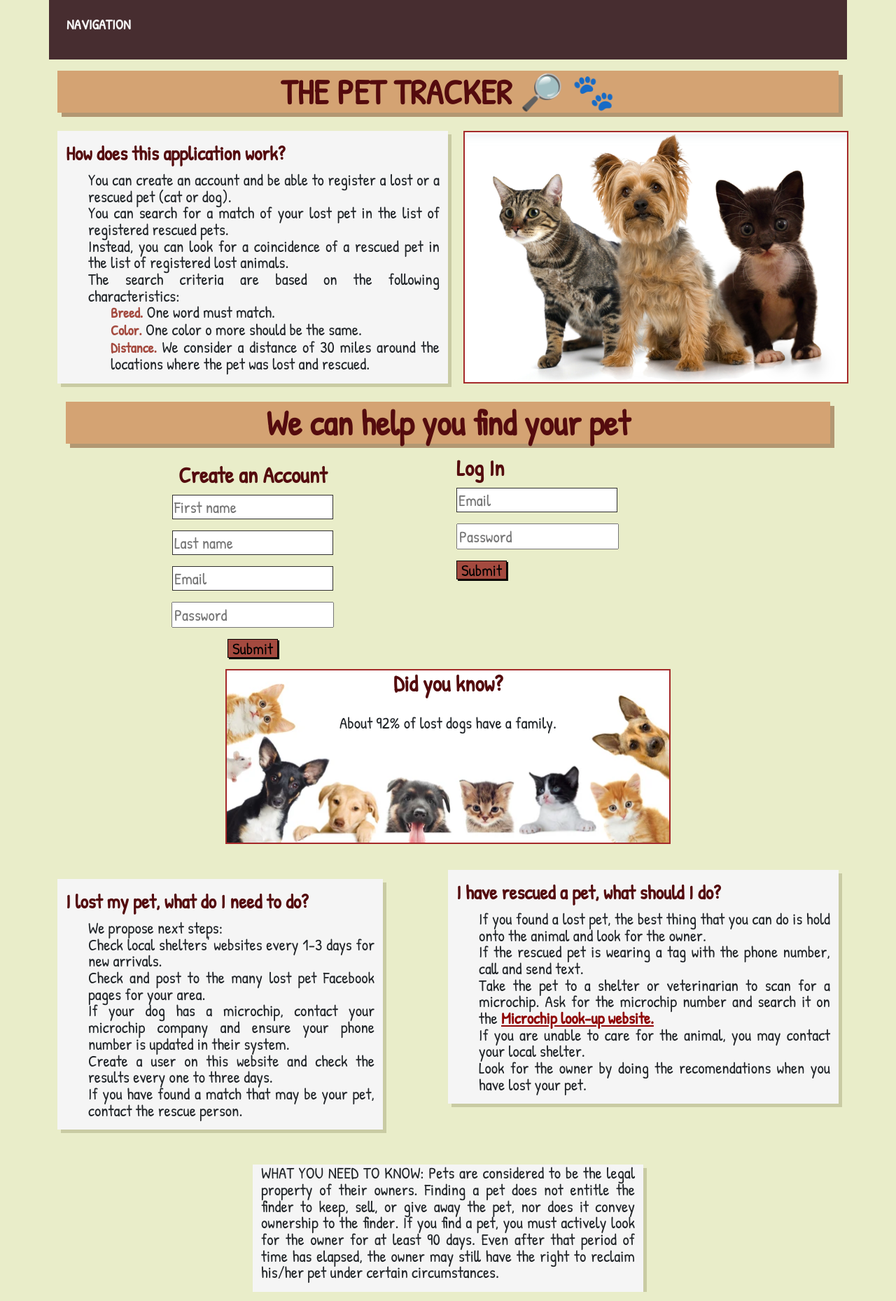
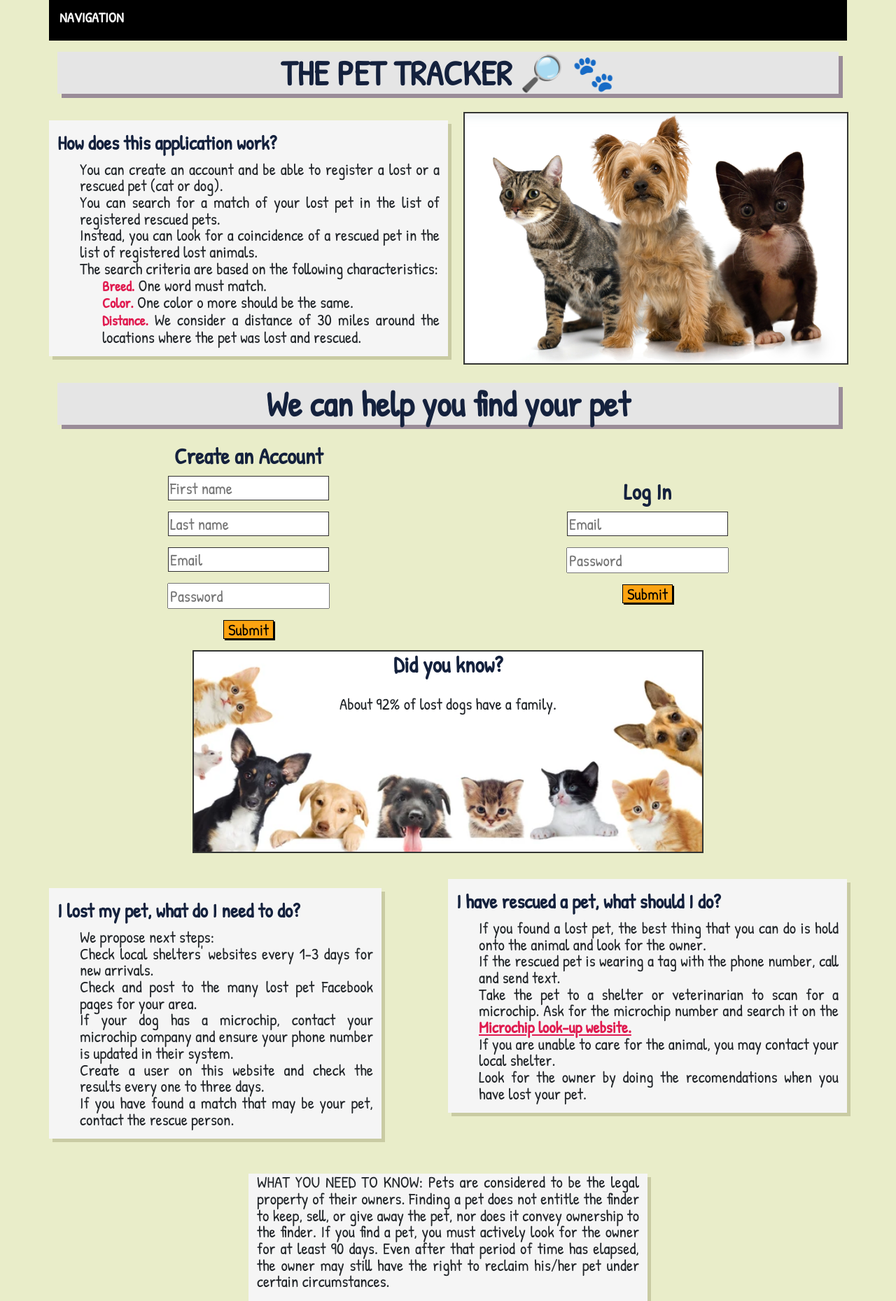
Before and after one commit to Yesicanmendoza/final_project, a Flask app: page / in a window 1280 px wide. Shown: the whole page at 70% size. Run offline with Flask 2, Linux system fonts and the light colour scheme; some libraries are stand-ins or nearby versions.

Commit message:
Changing styling

```diff
--- a/server.py
+++ b/server.py
@@ -405,8 +405,8 @@ def get_matches():
                 for word in pet_color_lst:
                     if word in pet_look_color_lst:
                         color = True
-                        print(word)
-                        print(color)
+                        #print(word)
+                        #print(color)
                         break
             else:
                 if pet_color_lst[0] in pet_look_color_lst:
@@ -462,7 +462,7 @@ def change_pet_type():
     """Change the pet type to found."""
     msg2=''
     id_lost_pet = session['pet_id']
-    print(request.json.get('match_pet_id'))
+    #print(request.json.get('match_pet_id'))
     id_match_pet = request.json.get('match_pet_id')
     lost_pet=crud.get_pet_by_id(id_lost_pet)
     lost_pet.pet_type='found'
--- a/static/styles.css
+++ b/static/styles.css
@@ -11,30 +11,30 @@ body {
 
 h1 {
   text-align: center;
-  background-color:#d4a373;
-  color:#540b0e;
+  background-color:#e5e5e5;
+  color:#14213d;
   font-weight: bold;
   font-size: 50px;
-  box-shadow: 6px 6px #9c7650b7;
+  box-shadow: 6px 6px #9a8c98;
   margin-top: 10px;
 }
 
 h2, h3 {
   font-weight: bold;
-  color:#540b0e;
+  color:#14213d;
 }
 
 a {
-  color: rgb(143, 4, 4);
+  color: #e01a4f;
   font-weight: bold;
 }
 
 .nav-container{
   display: flex;
   justify-content: space-between;
-  padding: 25px;
-  height: 85px;
-  background-color: #472d30;
+  padding: 15px;
+  height: 58px;
+  background-color: #000000;
   font-size: 20px;
 }
 
@@ -43,20 +43,24 @@ ul {
 }
 
 .nav {
-  background-color: #472d30;
+  background-color: black;
   color: whitesmoke;
   width: 200px;
 }
 
+.log_out {
+  list-style: none;
+}
+
 .nav li a{
   text-decoration: none;
-  background-color: #472d30;
+  background-color: black;
   color: whitesmoke;
   display: block;
 }
 
 .nav li a:hover {
-  background-color: #723d46;
+  background-color: #2f3e46;
 }
 
 .nav > li {
@@ -79,11 +83,11 @@ ul {
 }
 
 .nav-container a:hover {
-  background-color: #723d46;
+  background-color: #333533;
 }
 
 img {
-  border: 2px solid brown;
+  border: 2px solid #333533;
   margin: 10px;
 }
 
@@ -94,7 +98,7 @@ div {
 
 code {
   font-family: 'Patrick Hand', cursive;
-  color: #a44a3f;
+  color: #e01a4f;
   font-weight: bold;
 }
 
@@ -106,18 +110,18 @@ code {
 #info {
   background: #333 url('/static/img/cats-dogs.png');
   background-size: cover;
-  height: 250px;
+  height: 290px;
   width: 57%;
   display: block;
   margin-left: auto;
   margin-right: auto;
   line-height: 55px;
   text-align: center;
-  border: 2px solid brown;
-  font-size: 23px
+  border: 2px solid #333533;
+  font-size: 23px;
 }
 
-  #signup, #logout {
+  #signup, #login {
     text-align: center;
     margin-top: 10px;
     vertical-align: top;
@@ -149,11 +153,11 @@ code {
   }
 
   .reg_pets, .match_pet {
-    border: 2px solid brown;
+    border: 2px solid #333533;
     display: inline-block;
     background-color: whitesmoke;
     line-height: 80%;
-    box-shadow: 10px 5px 5px brown;
+    box-shadow: 10px 5px 5px #333533;
     margin: 10px;
   }
 
@@ -166,14 +170,14 @@ code {
     border: 1px solid black;
     border-radius: 0;
     box-shadow: 2px 2px 0 black;
-    background: #a44a3f;
+    background: #fca311;
   }
 
   .found_pet button {
     border: 1px solid black;
     border-radius: 0;
     box-shadow: 2px 2px 0 black;
-    background: #a44a3f;
+    background: #fca311;
   }
 
   input[type='file'] {
@@ -187,7 +191,9 @@ code {
     margin-top: 50px;
     background: #c9cba3;
     font-weight: bold;
-    font-size: 30px
+    font-size: 30px;
+    border: 2px solid #333533;
+    box-shadow: 10px 5px 5px #333533;
   }
 
 .found_pet {
--- a/templates/Pet_registration.html
+++ b/templates/Pet_registration.html
@@ -72,8 +72,8 @@
                 The address of the location where you lost or found the pet:
                 <input type="text" class="form-control"  name="location" id="location_field">
               </p>
-              <legend>The date when you lost or found the pet(mm-dd-yy):</legend>
-              <input type="date" name="date" id="date_field"><br /><br />
+              <legend>The date when you lost or found the pet:</legend>
+              <input type="date" name="date" id="date_field">
 
               <section class="map">
                 <div id="map"></div>
--- a/templates/homepage.html
+++ b/templates/homepage.html
@@ -3,27 +3,40 @@
 
 {% block body %}
 <div class="container ">
-  <div class="row nav-container" >
-        <div class="col-6 app_exp nav">
+  <div class="row  nav-container" >
+        <div class="col-10 nav">
           <li><a href="">NAVIGATION</a>
             <ul>
+              {% if user_id == None %}
+              <li><a href="">Please log in.</a></li>
+              {% endif %}
+              {% if user_id != None %}
               <li><a href="/register_a_pet">Register a lost/rescued pet.</a></li>
               <li><a href='/look_for_pet'>Look for a pet.</a></li>
+              {% endif %}
             </ul>
           </li>
         </div>
-
-    {% if user_id != None %}
-    <div class="col-6 app_exp" style="width:200px"><a  href="/logout">LOG OUT</a></div>
-    {% endif %}
+        <div class="col-2 log_out">
+          <li>
+            {% if user_id != None %}
+            <a  href="/logout">LOG OUT</a>
+            {% endif %}
+          </li>
+        </div>
   </div>
 
+
+  </div>
+
+  <div class="container">
   <div class="row justify-content-center align-items-center">
     <div class="col-12 text-center">
       <p>
         <h1>THE PET TRACKER   &#128270   &#128062</h1>
       </p>
     </div>
+  </div>
   </div>
 
 
@@ -66,7 +79,7 @@
 
   {% if user_id == None %}
   <div class="container">
-    <div class="row">
+    <div class="row justify-content-center align-items-center">
       <div class="col-sm-12 col-md-6" id="signup">
         <h2>Create an Account</h2>
         <form action="/users" method="POST">
```
